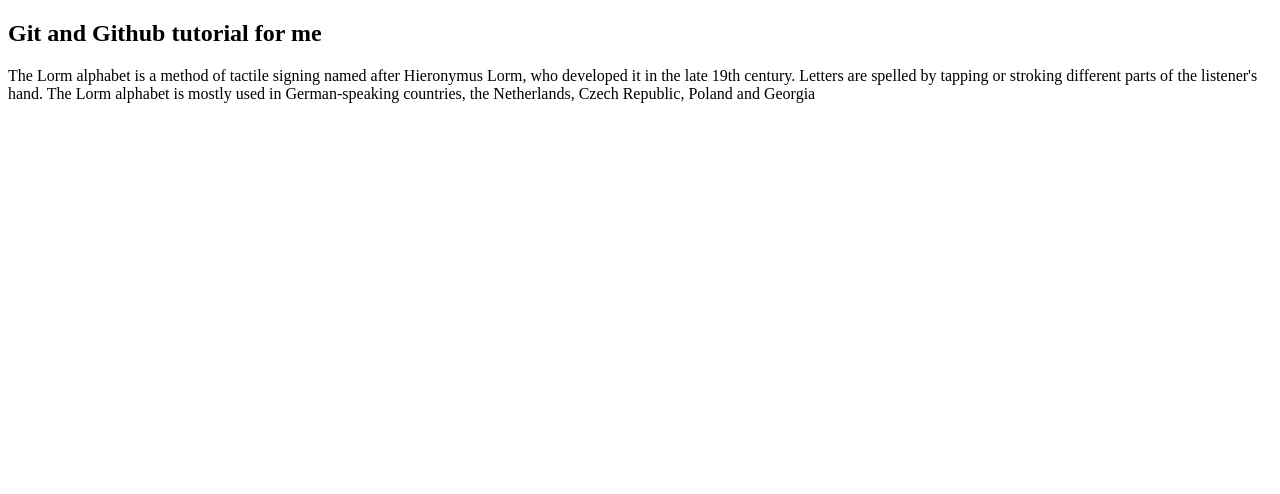
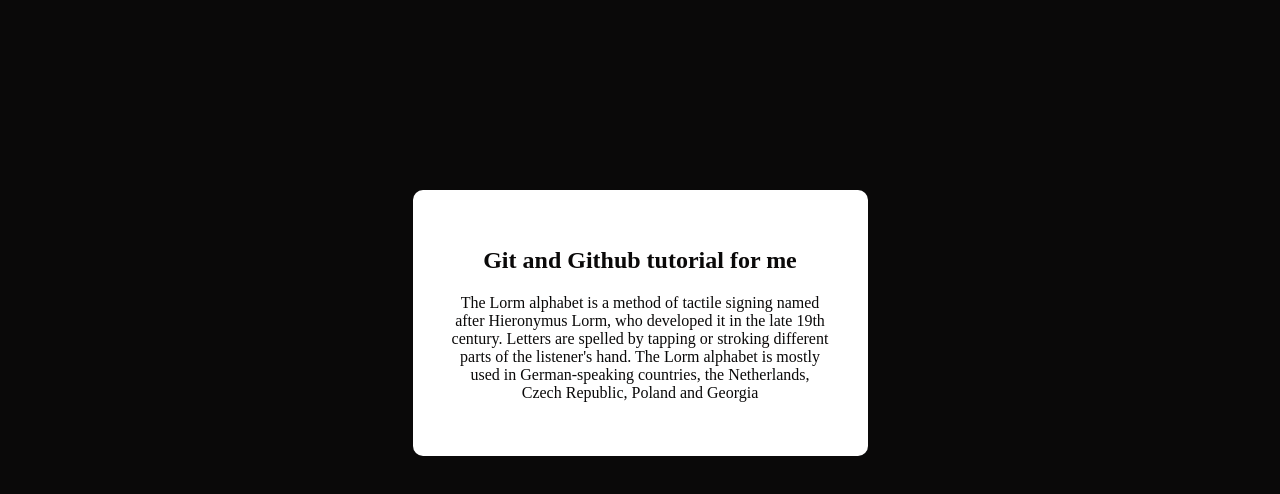
Before and after one commit to Md-Jerry/git-tutorial, a plain HTML site: page index.html in a window 1280 px wide. Drawn offline with Linux system fonts and the light colour scheme.

Commit message:
add some style

```diff
--- a/index.html
+++ b/index.html
@@ -1,14 +1,32 @@
 <!DOCTYPE html>
 <html>
 <head>
+	<style>
+		body{
+			background-color: #0a0909;
+		}
+		.hello{
+			width: 30%;
+			margin: 0 auto;
+			text-align: center;
+			margin-top: 15%;
+			color:#0a0909;
+			background-color: #fff;
+			border-radius:10px;
+			padding: 3%;
+		}
+	</style>
 	<meta charset="utf-8">
 	<meta http-equiv="X-UA-Compatible" content="IE=edge">
 	<title>Git and Github Tutorial</title>
 	<link rel="stylesheet" href="">
 </head>
 <body>
-	<h2>Git and Github tutorial for me</h2>
+	<div class="hello">
+		<h2>Git and Github tutorial for me</h2>
 
 	<p>The Lorm alphabet is a method of tactile signing named after Hieronymus Lorm, who developed it in the late 19th century. Letters are spelled by tapping or stroking different parts of the listener's hand. The Lorm alphabet is mostly used in German-speaking countries, the Netherlands, Czech Republic, Poland and Georgia</p>
+
+	</div>
 </body>
 </html>
```
